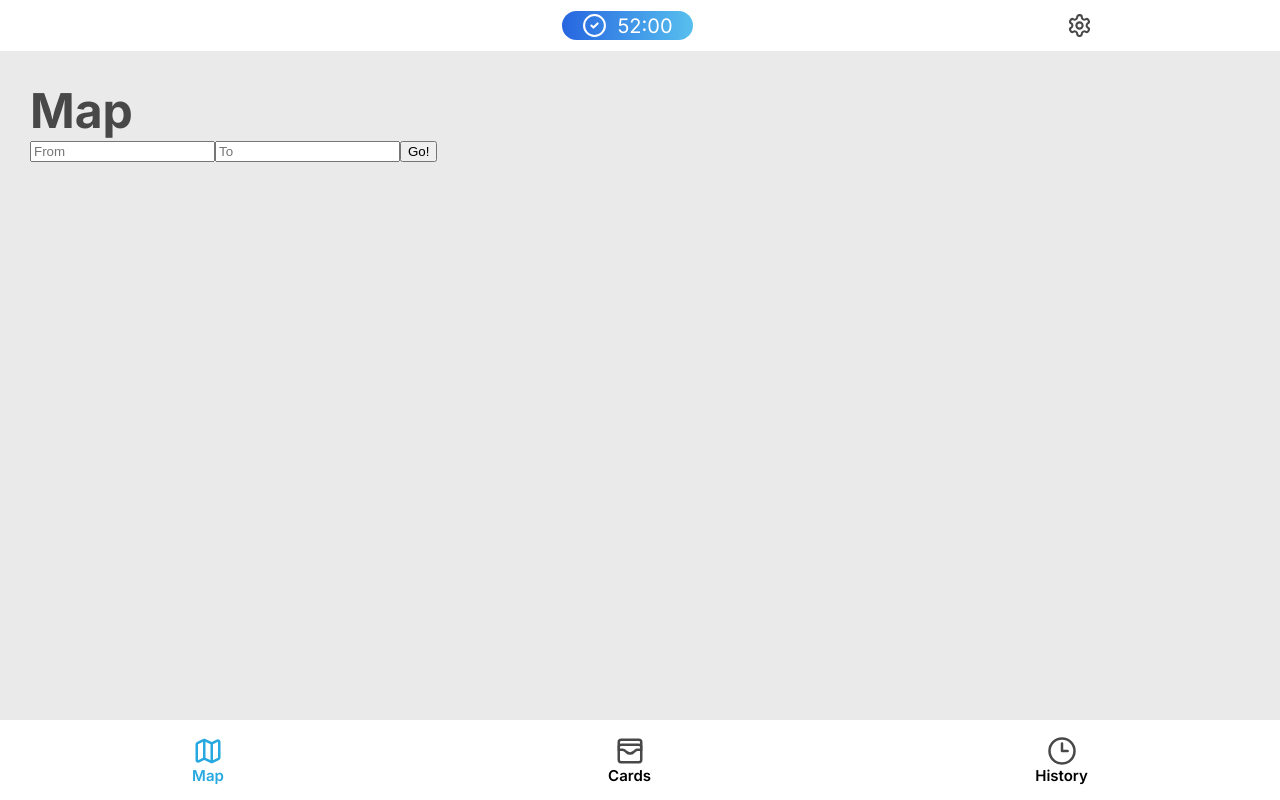
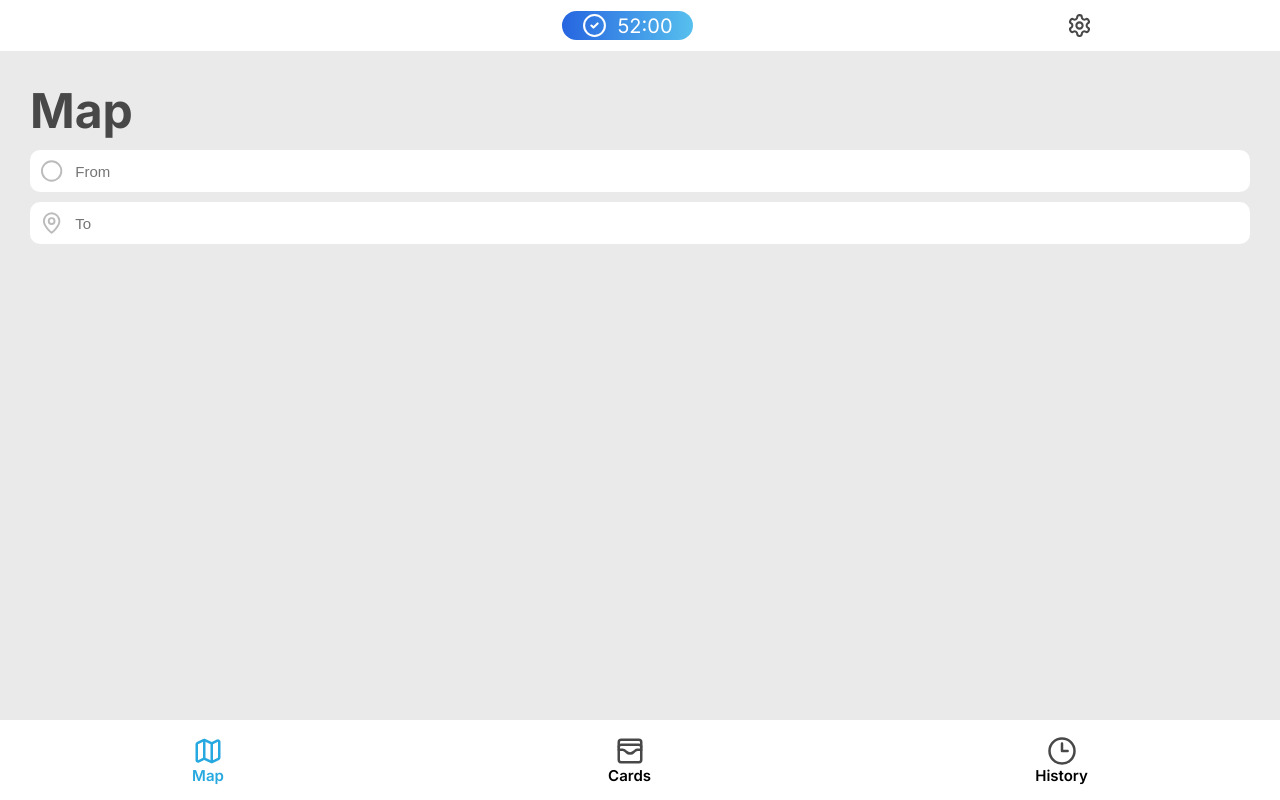
Before and after one commit to kadisonm/metro-app, a Next.js app: page /map in a window 1280 px wide. Built offline with nearby package versions, Linux system fonts and the light colour scheme.

Commit message:
Finish map page

```diff
--- a/src/app/map/page.tsx
+++ b/src/app/map/page.tsx
@@ -1,29 +1,12 @@
 'use client';
 
-import { useRef, useState, MutableRefObject} from 'react';
+import { useState } from 'react';
 import styles from './styles.module.scss'
-
-// AIzaSyAWifE8HCuECIIVcvpArqw-4qfdz3rZDrw
+import { Circle, MapPin } from 'lucide-react';
 
 export default function Map() {
   const [from, setFrom] = useState("");
   const [to, setTo] = useState("");
-
-  let toInput: MutableRefObject<HTMLElement | undefined> = useRef(undefined);
-  let fromInput: MutableRefObject<HTMLElement | undefined> = useRef(undefined);
-
-  function buttonPressed() {
-    if (toInput !== undefined && fromInput !== undefined) {
-      let fromText = fromInput.current?.textContent?.toLowerCase();
-      fromText?.replaceAll(" ", "+");
-
-      let toText = toInput.current?.textContent?.toLowerCase();
-      toText?.replaceAll(" ", "+");
-
-      setFrom(fromText || "")
-      setTo(toText || "")
-    }
-  }
 
   function addMap() {
     if (to === "" || from === "") {
@@ -32,7 +15,7 @@ export default function Map() {
 
     let apiKey = "AIzaSyAWifE8HCuECIIVcvpArqw-4qfdz3rZDrw"
 
-    let url = `https://www.google.com/maps/embed/v1/directions?key=${apiKey}&mode=transit&origin=${from}&destination=${to}`
+    let url = `https://www.google.com/maps/embed/v1/directions?key=${apiKey}&mode=transit&origin=${from}+adelaide+sa&destination=${to}+adelaide+sa`
 
     return (
       <iframe
@@ -43,16 +26,20 @@ export default function Map() {
   }
 
   return (
-    <div className="">
+    <div className={styles.primary}>
       <h1>Map</h1>
 
-      <div className={styles.primary}>
-        <input type="text" placeholder='From' ref={fromInput}/>
-        <input type="text" placeholder='To' ref={toInput}/>
-        <button onClick={buttonPressed}>Go!</button>
+      <div className={styles.box}>
+        <Circle />
+        <input type="text" placeholder='From' value={from} onChange={(e) => { setFrom(e.target.value) }}/>
+      </div>
 
-        {addMap()}
+      <div className={styles.box}>
+        <MapPin />
+        <input type="text" placeholder='To' value={to} onChange={(e) => { setTo(e.target.value) }}/>
       </div>
+
+      {addMap()}
     </div>
   );
 }
--- a/src/app/map/styles.module.scss
+++ b/src/app/map/styles.module.scss
@@ -1,9 +1,47 @@
 @import 'src/styles/variables';
 
 .primary {
+    display: flex;
+    flex-direction: column;
+    gap: 10px;
+
+    .box {
+        display: flex;
+        flex-direction: row;
+        justify-content: left;
+        align-items: center;
+        padding-left: 10px;
+        background: $background-header;
+        gap: 10px;
+        border-radius: 10px;
+
+        svg {
+            color: $text-muted;
+        }
+    }
+
+    input {
+        width: 100%;
+        height: 40px;
+        border: none;
+        outline: none;
+        font-size: 15px;
+        color: $text-normal;
+
+        vertical-align: middle;
+
+
+        background-color: transparent;
+
+        ::placeholder {
+            color: $text-muted;
+        }
+
+    }
+
     iframe {
+        border-radius: 10px;
         width: 100%;
-        height: 500px;
-        margin-top: 10px;
+        height: 400px;
     }
 }
--- a/src/styles/variables.scss
+++ b/src/styles/variables.scss
@@ -17,7 +17,7 @@ $interactive-normal: #797979;
 $interactive-hover: #555555;
 
 $text-normal: #484848;
-$text-muted: #656565;
+$text-muted: #BCBCBC;
 $text-inverted: #ffffff;
 
 $icon-large: 30px;
```
